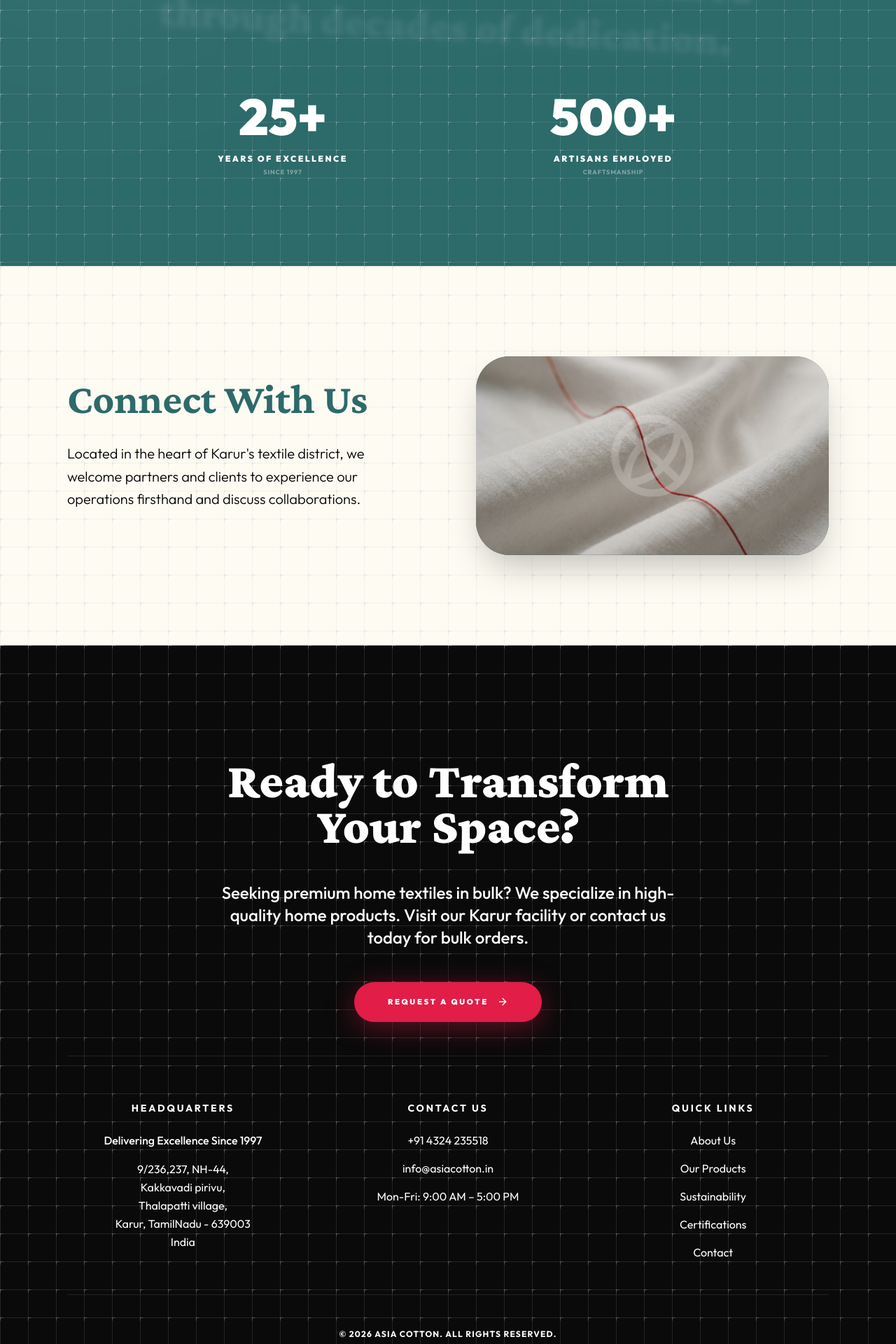
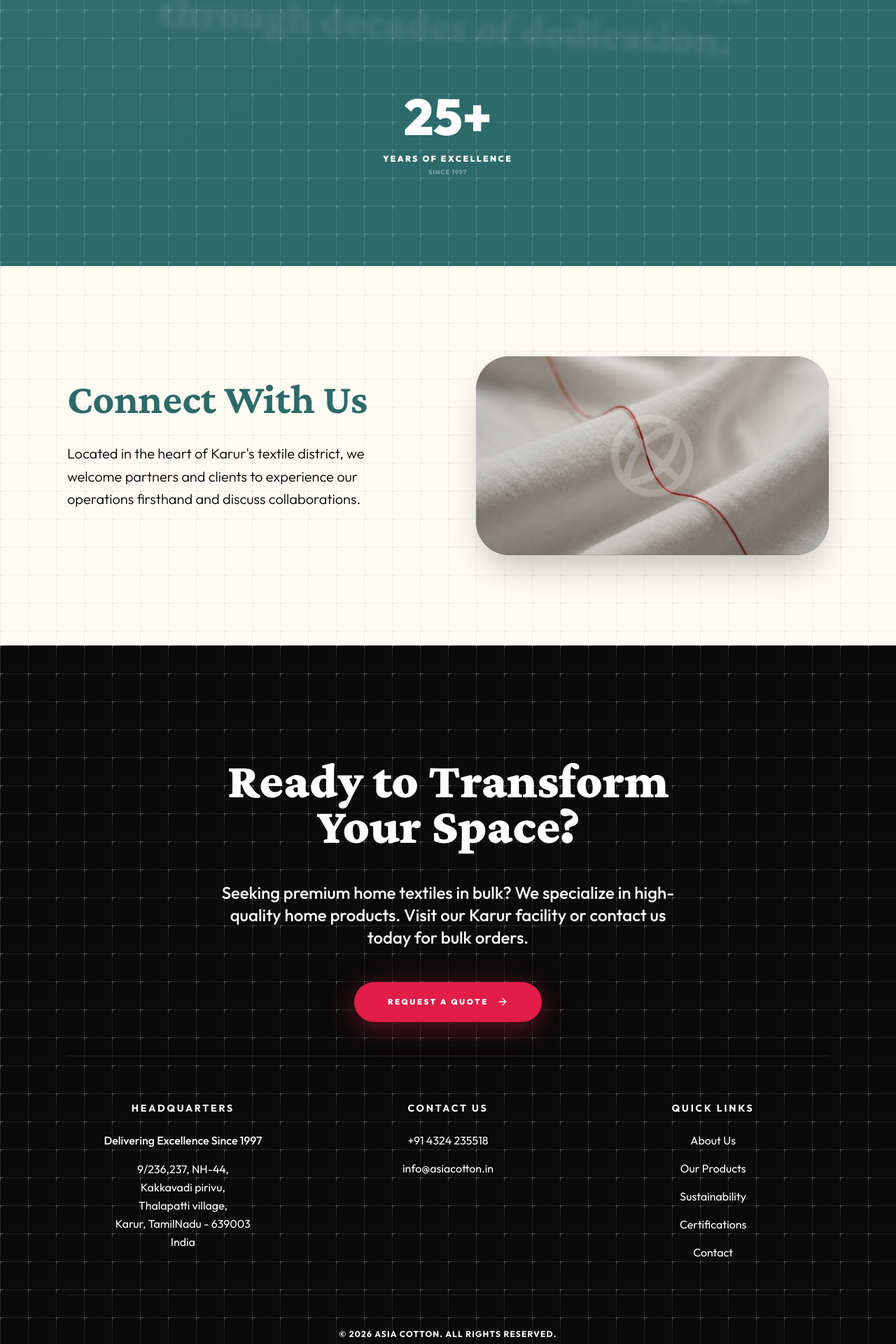
Before and after one commit to MaayayClientRepository/AsiaCotton-new, a React (Vite) app: page /#/ in a window 1280 px wide. Shown: the part 1700-3620 px from the top of the page at 70% size. Built offline with nearby package versions, Linux system fonts and the light colour scheme; a web font is replaced by a local one.

Commit message:
feat: add interactive product hotspot component and home page layout

```diff
--- a/src/components/IntroSequence.jsx
+++ b/src/components/IntroSequence.jsx
@@ -16,7 +16,7 @@ import upperSheetImg from '../assets/intro/upper-bedsheet.jpg';
 const hotspotInfo = {
     centerPillow: { label: 'PILLOW', desc: 'Breathable pillow for deep, restful sleep.' },
     centerBedsheet: { label: 'BEDDING', desc: 'High thread-count bedding, made to last.' },
-    leftBed: { label: 'BEDDING', desc: 'High thread-count bedding, made to last.' },
+    leftBed: { label: 'BABY BLANKETS', desc: 'Premium cotton. Gentle on skin, warm, and ultra-soft.' },
     leftPillow: { label: 'PILLOW', desc: 'Breathable pillow for deep, restful sleep.' },
     sofaSheet: { label: 'THROW', desc: 'Throw that stays soft after every wash.' },
     sofaPillow: { label: 'CUSHION', desc: "Cushion you'll actually want to touch." },
@@ -302,12 +302,12 @@ const IntroSequence = () => {
                 {/* Corner Branding: Vertical Layout (Aligned below Certifications icon) - Hidden on Mobile */}
                 <motion.div
                     style={{ opacity: introOpacity }}
-                    className="hidden md:flex absolute top-18 md:top-22 left-12 md:left-24 z-[95] flex-col items-center pointer-events-none"
+                    className="flex absolute top-8 md:top-16 left-6 md:left-24 z-[95] flex-col items-center pointer-events-none"
                 >
                     <img
                         src={logo}
                         alt="Asia Cotton"
-                        className="w-32 h-32 md:w-48 md:h-48 lg:w-56 lg:h-56 object-contain"
+                        className="w-40 h-40 md:w-64 md:h-64 lg:w-80 lg:h-80 object-contain"
                     />
                 </motion.div>
 
@@ -354,7 +354,7 @@ const IntroSequence = () => {
                                     <img
                                         src={logo}
                                         alt="Asia Cotton"
-                                        className="h-64 md:h-[50vh] lg:h-[65vh] xl:h-[75vh] 2xl:h-[80vh] w-auto drop-shadow-2xl will-change-transform object-contain"
+                                        className="h-[50vh] md:h-[65vh] lg:h-[80vh] xl:h-[90vh] 2xl:h-[95vh] w-auto drop-shadow-2xl will-change-transform object-contain"
                                     />
 
                                 </motion.div>
--- a/src/pages/Home.jsx
+++ b/src/pages/Home.jsx
@@ -151,10 +151,9 @@ const Home = () => {
                             Quality and excellence measured through decades of dedication.
                         </ScrollReveal>
 
-                        <div className="grid grid-cols-2 md:grid-cols-2 gap-8 md:gap-12 max-w-4xl mx-auto">
+                        <div className="flex justify-center max-w-4xl mx-auto">
                             {[
-                                { value: 25, suffix: "+", label: "Years of Excellence", sub: "Since 1997" },
-                                { value: 500, suffix: "+", label: "Artisans Employed", sub: "Craftsmanship" }
+                                { value: 25, suffix: "+", label: "Years of Excellence", sub: "Since 1997" }
                             ].map((stat, idx) => (
                                 <motion.div
                                     key={idx}
@@ -269,7 +268,6 @@ const Home = () => {
                                 <div className="space-y-4 text-white">
                                     <a href="tel:+914324235518" className="block hover:text-white/80 transition-colors">+91 4324 235518</a>
                                     <a href="mailto:info@asiacotton.in" className="block hover:text-white/80 transition-colors">info@asiacotton.in</a>
-                                    <p>Mon-Fri: 9:00 AM – 5:00 PM</p>
                                 </div>
                             </div>
 
```
